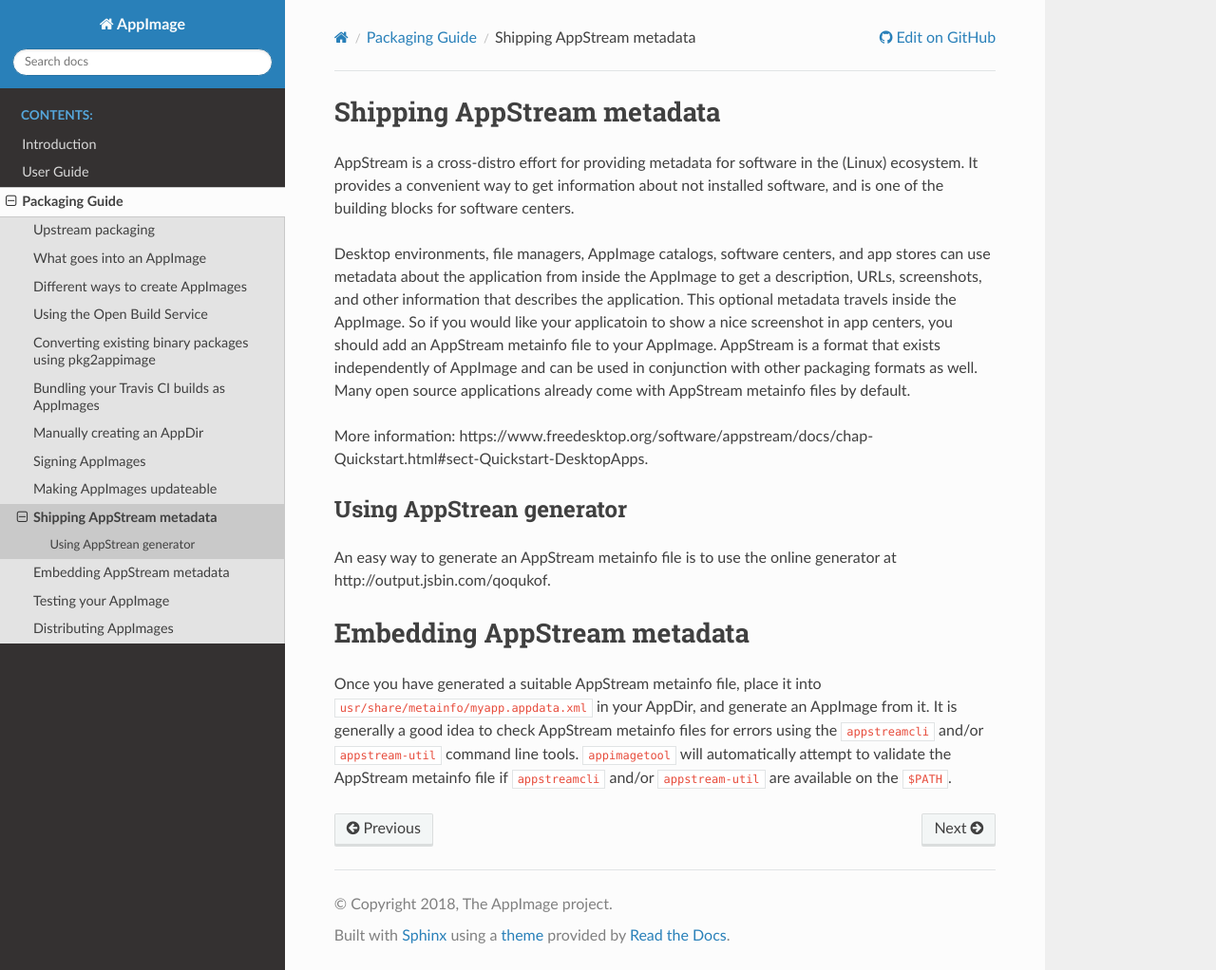
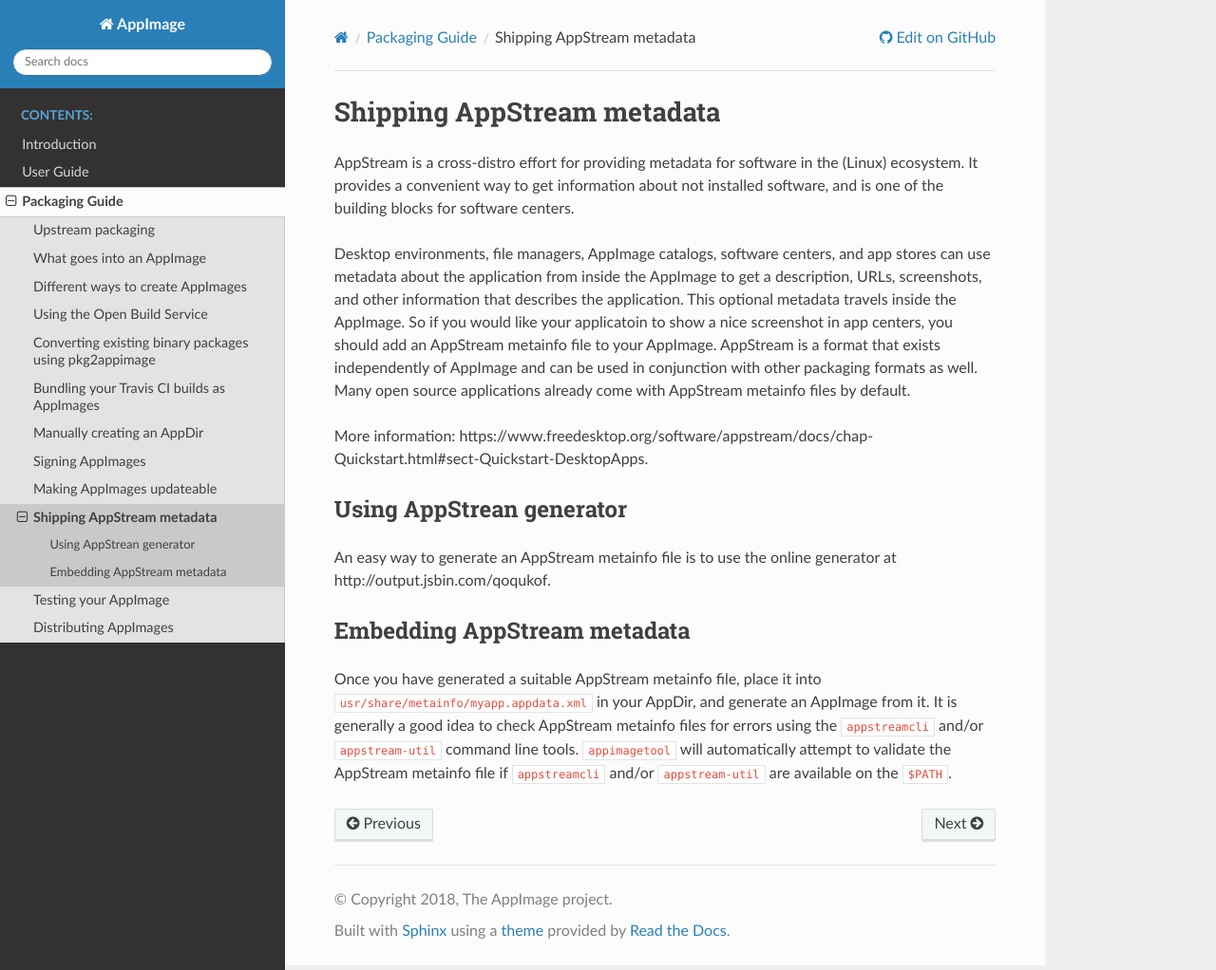
Before and after one commit to AppImage/docs.appimage.org, a Sphinx documentation site: the page built from source/packaging-guide/appstream.md, in a window 1280 px wide and 1022 px high. Shown: the whole window at 95% size. Built offline with Sphinx 7.4.7 and the Read the Docs theme 2.0.0, drawn with Linux system fonts in a browser that asks for light colours.

```diff
--- a/source/packaging-guide/appstream.md
+++ b/source/packaging-guide/appstream.md
@@ -12,6 +12,6 @@ More information: https://www.freedesktop.org/software/appstream/docs/chap-Quick
 
 An easy way to generate an AppStream metainfo file is to use the online generator at http://output.jsbin.com/qoqukof.
 
-# Embedding AppStream metadata
+## Embedding AppStream metadata
 
 Once you have generated a suitable AppStream metainfo file, place it into `usr/share/metainfo/myapp.appdata.xml` in your AppDir, and generate an AppImage from it. It is generally a good idea to check AppStream metainfo files for errors using the `appstreamcli` and/or `appstream-util` command line tools. `appimagetool` will automatically attempt to validate the AppStream metainfo file if `appstreamcli` and/or `appstream-util` are available on the `$PATH`.
```
